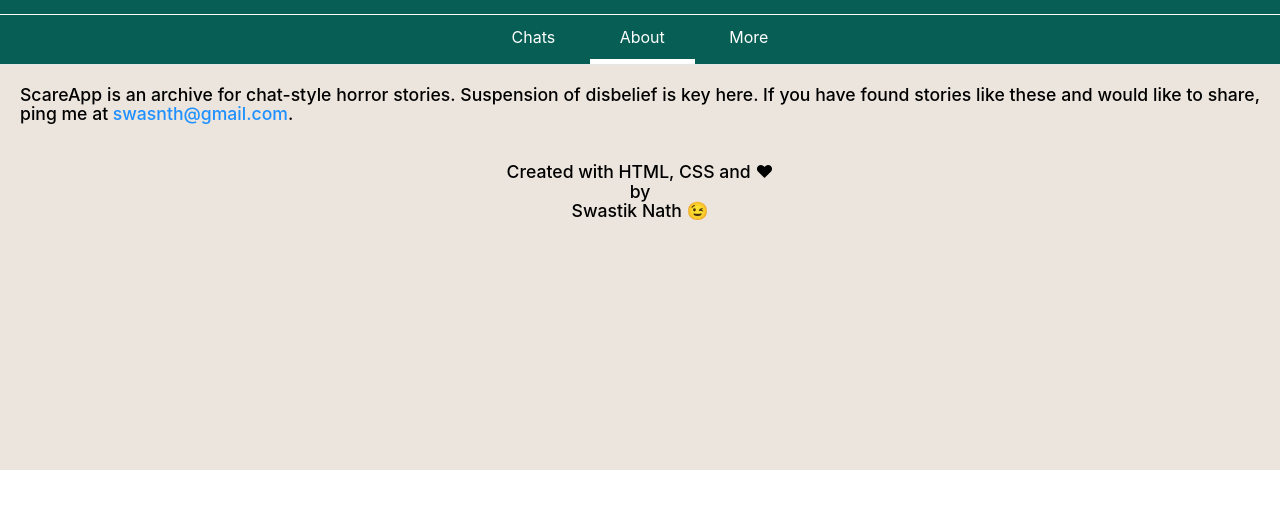
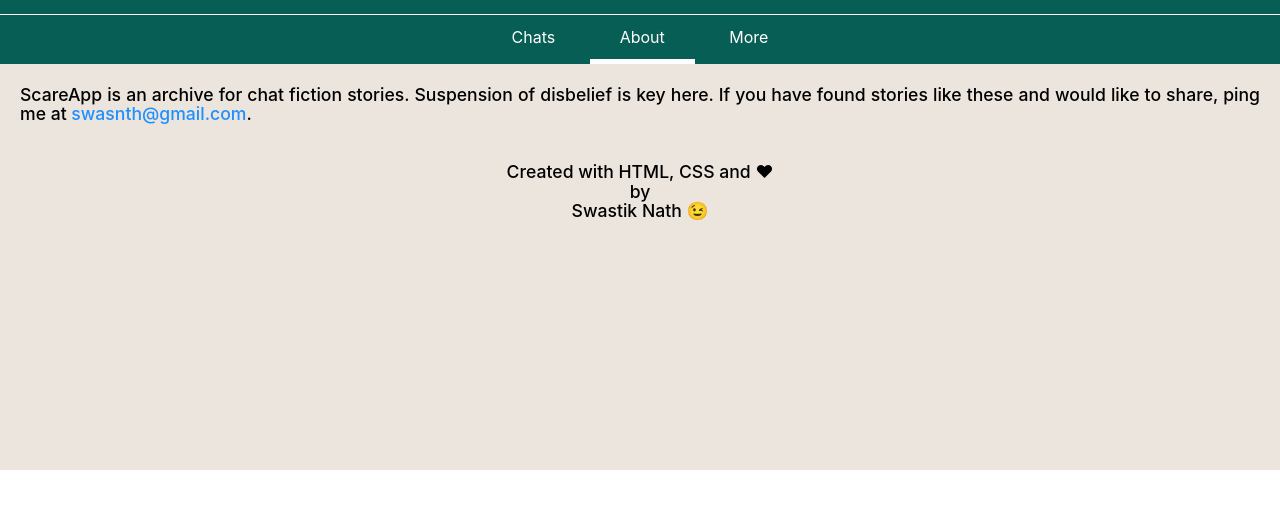
Before and after one commit to SNathJr/scareapp, a plain HTML site: page about.html in a window 1280 px wide. Shown: the part 40-548 px from the top of the page. Drawn offline with nearby package versions, Linux system fonts and the light colour scheme.

Commit message:
update about

```diff
--- a/about.html
+++ b/about.html
@@ -21,7 +21,7 @@
         </nav>
 
         <div class="content">
-            <h6 class="p" style="font-size:1.1em; color: black; padding:20px 20px 250px; margin-top: -15px; margin-bottom:0;">ScareApp is an archive for chat-style horror stories. Suspension of disbelief is key here. If you have found stories like these and would like to share, ping me at <a href="mailto:swasnth@gmail.com" style="color:dodgerblue">swasnth@gmail.com</a>. <br><br> <br> <center>Created with HTML, CSS and &hearts; <br>by<br> Swastik Nath &#128521; </center></h6>
+            <h6 class="p" style="font-size:1.1em; color: black; padding:20px 20px 250px; margin-top: -15px; margin-bottom:0;">ScareApp is an archive for chat fiction stories. Suspension of disbelief is key here. If you have found stories like these and would like to share, ping me at <a href="mailto:swasnth@gmail.com" style="color:dodgerblue">swasnth@gmail.com</a>. <br><br> <br> <center>Created with HTML, CSS and &hearts; <br>by<br> Swastik Nath &#128521; </center></h6>
         </div>
 
     </body>
```
